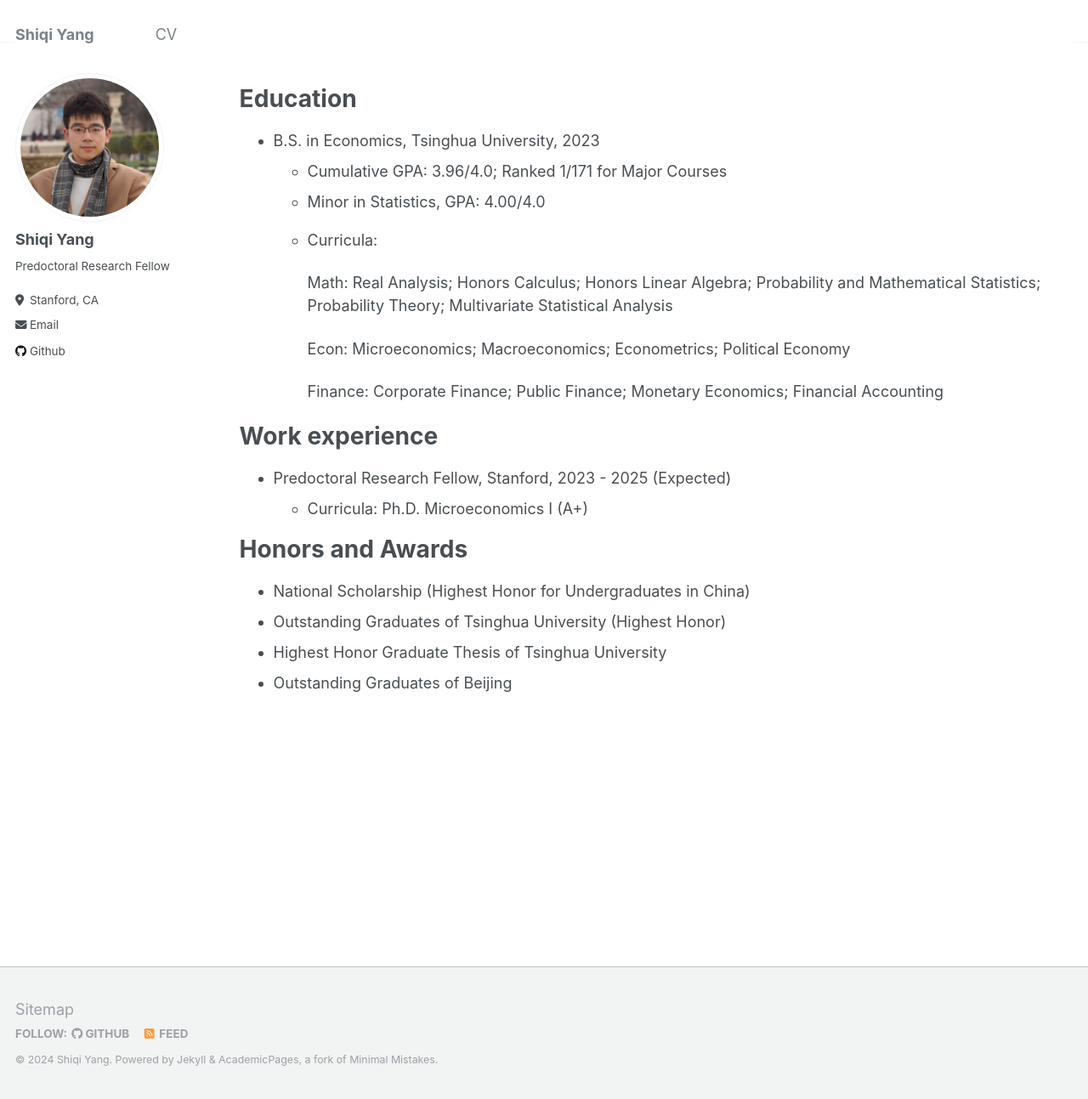
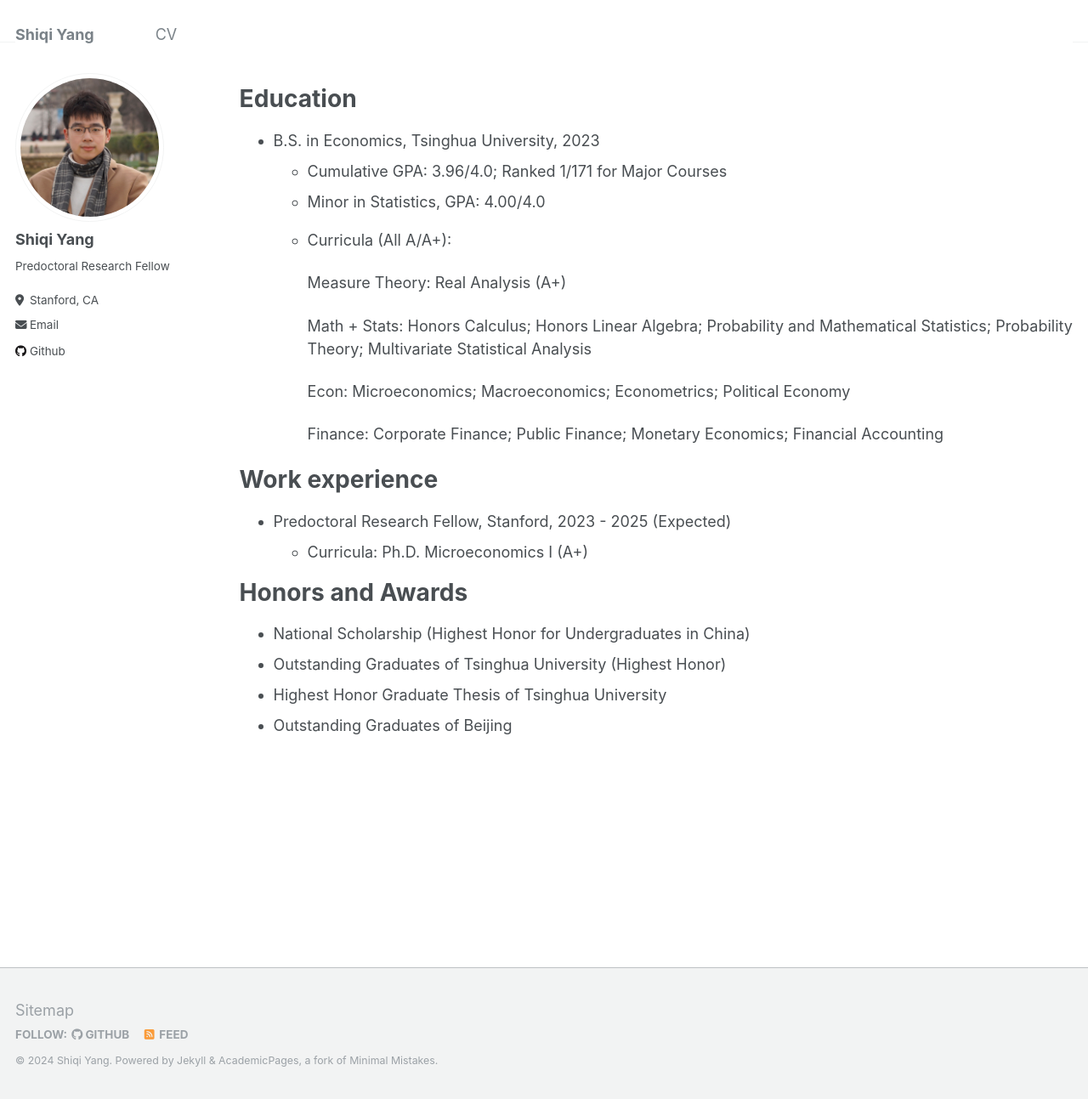
Before and after one commit to ShiqiYang2022/ShiqiYang2022.github.io, a Jekyll site: the page built from _pages/cv.md, in a window 1280 px wide and 1293 px high. Shown: the whole window at 85% size. Built offline with Jekyll 4.4.1, drawn with Linux system fonts in a browser that asks for light colours.

Commit message:
Update cv.md

```diff
--- a/_pages/cv.md
+++ b/_pages/cv.md
@@ -14,9 +14,11 @@ Education
 * B.S. in Economics, Tsinghua University, 2023
   * Cumulative GPA: 3.96/4.0; Ranked 1/171 for Major Courses
   * Minor in Statistics, GPA: 4.00/4.0
-  * Curricula:
+  * Curricula (All A/A+):
 
-    Math: Real Analysis; Honors Calculus; Honors Linear Algebra; Probability and Mathematical Statistics; Probability Theory; Multivariate Statistical Analysis
+    Measure Theory: Real Analysis (A+)
+
+    Math + Stats: Honors Calculus; Honors Linear Algebra; Probability and Mathematical Statistics; Probability Theory; Multivariate Statistical Analysis
 
     Econ: Microeconomics; Macroeconomics; Econometrics; Political Economy
 
```
